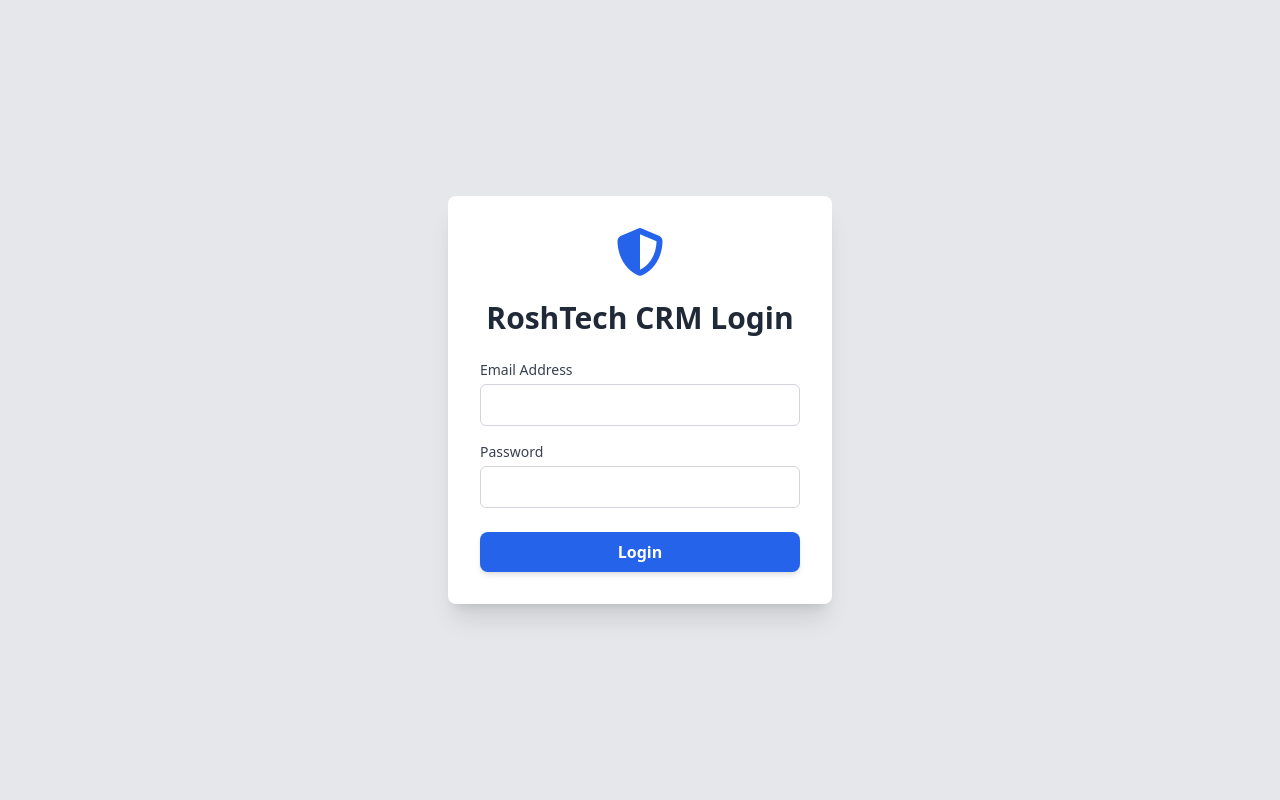
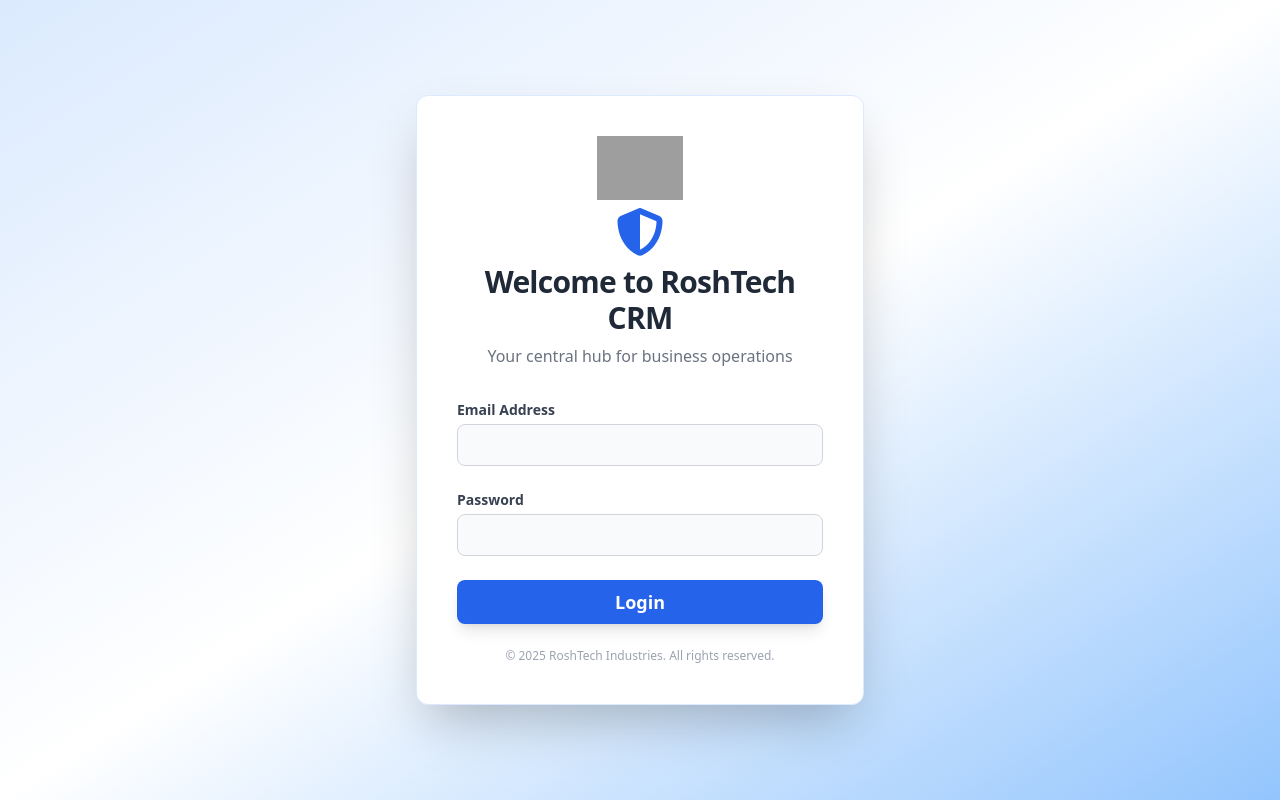
Before and after one commit to SirMphuthi/roshtech-crm, a Flask app: page /login in a window 1280 px wide. Run offline with Flask 3, Linux system fonts and the light colour scheme; some libraries are stand-ins or nearby versions; grey boxes are pictures that could not be loaded.

Commit message:
feat(ui): redesign login page with branding, welcome message, and modern styling

```diff
--- a/app/templates/login.html
+++ b/app/templates/login.html
@@ -1,38 +1,42 @@
 {% extends "_layout.html" %}
 
 {% block content %}
-<div class="w-full h-full flex items-center justify-center bg-gray-200">
-    <div class="bg-white shadow-xl rounded-lg w-full max-w-sm p-8">
-
-        <div class="flex justify-center mb-6">
-            <i class="fas fa-shield-halved text-5xl text-blue-600"></i>
+<div class="min-h-screen flex items-center justify-center bg-gradient-to-br from-blue-100 via-white to-blue-300">
+    <div class="bg-white shadow-2xl rounded-xl w-full max-w-md p-10 border border-blue-100">
+        <div class="flex flex-col items-center mb-6">
+            <img src="https://raw.githubusercontent.com/SirMphuthi/roshtech-crm/main/app/static/img/roshtech-logo.png" alt="RoshTech Logo" class="h-16 mb-2" onerror="this.style.display='none'">
+            <i class="fas fa-shield-halved text-5xl text-blue-600 mb-2"></i>
+            <h2 class="text-3xl font-extrabold text-center text-gray-800 mb-2 tracking-tight">Welcome to RoshTech CRM</h2>
+            <p class="text-center text-gray-500 mb-2">Your central hub for business operations</p>
         </div>
-        <h2 class="text-3xl font-bold text-center text-gray-800 mb-6">RoshTech CRM Login</h2>
 
         <!-- Flash messages (for login errors) -->
         {% with messages = get_flashed_messages(with_categories=true) %}
             {% if messages %}
                 {% for category, message in messages %}
-                    <div class="p-3 rounded-md bg-red-100 text-red-700 mb-4 text-center">
+                    <div class="p-3 rounded-md bg-red-100 text-red-700 mb-4 text-center animate-pulse">
                         {{ message }}
                     </div>
                 {% endfor %}
             {% endif %}
         {% endwith %}
 
-        <form method="POST" action="{{ url_for('main.login') }}">
-            <div class="mb-4">
-                <label for="email" class="block text-sm font-medium text-gray-700 mb-1">Email Address</label>
-                <input type="email" id="email" name="email" class="w-full px-3 py-2 border border-gray-300 rounded-md focus:outline-none focus:ring-2 focus:ring-blue-500" required>
+        <form method="POST" action="{{ url_for('main.login') }}" class="space-y-6">
+            <div>
+                <label for="email" class="block text-sm font-semibold text-gray-700 mb-1">Email Address</label>
+                <input type="email" id="email" name="email" class="w-full px-4 py-2 border border-gray-300 rounded-lg focus:outline-none focus:ring-2 focus:ring-blue-500 bg-gray-50" required autocomplete="username">
             </div>
-            <div class="mb-6">
-                <label for="password" class="block text-sm font-medium text-gray-700 mb-1">Password</label>
-                <input type="password" id="password" name="password" class="w-full px-3 py-2 border border-gray-300 rounded-md focus:outline-none focus:ring-2 focus:ring-blue-500" required>
+            <div>
+                <label for="password" class="block text-sm font-semibold text-gray-700 mb-1">Password</label>
+                <input type="password" id="password" name="password" class="w-full px-4 py-2 border border-gray-300 rounded-lg focus:outline-none focus:ring-2 focus:ring-blue-500 bg-gray-50" required autocomplete="current-password">
             </div>
-            <button type="submit" class="w-full bg-blue-600 hover:bg-blue-700 text-white font-bold py-2 px-4 rounded-lg shadow-md transition duration-200">
+            <button type="submit" class="w-full bg-blue-600 hover:bg-blue-700 text-white font-bold py-2 px-4 rounded-lg shadow-lg transition duration-200 text-lg">
                 Login
             </button>
         </form>
+        <div class="mt-6 text-center text-xs text-gray-400">
+            &copy; 2025 RoshTech Industries. All rights reserved.
+        </div>
     </div>
 </div>
 {% endblock %}
```
